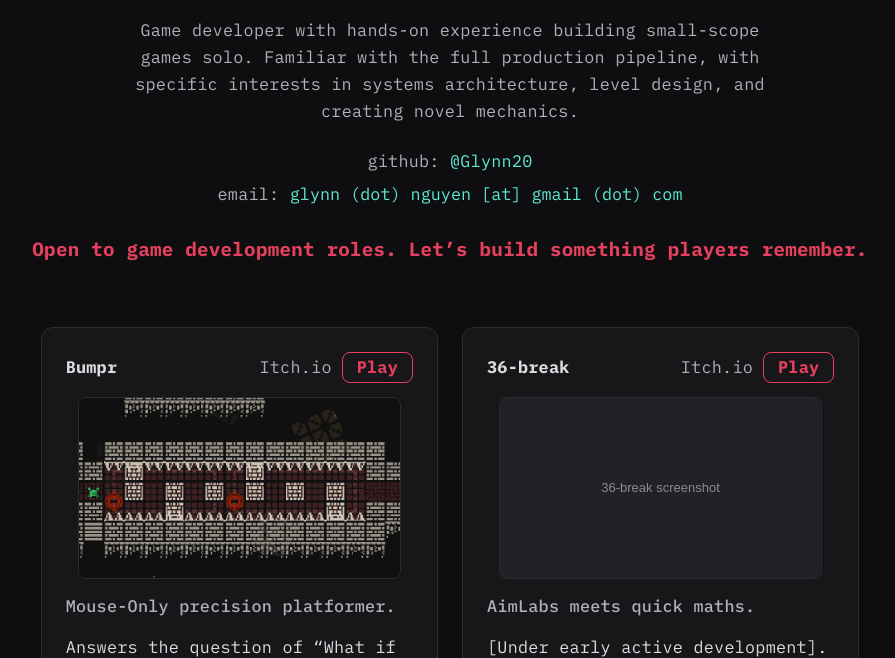
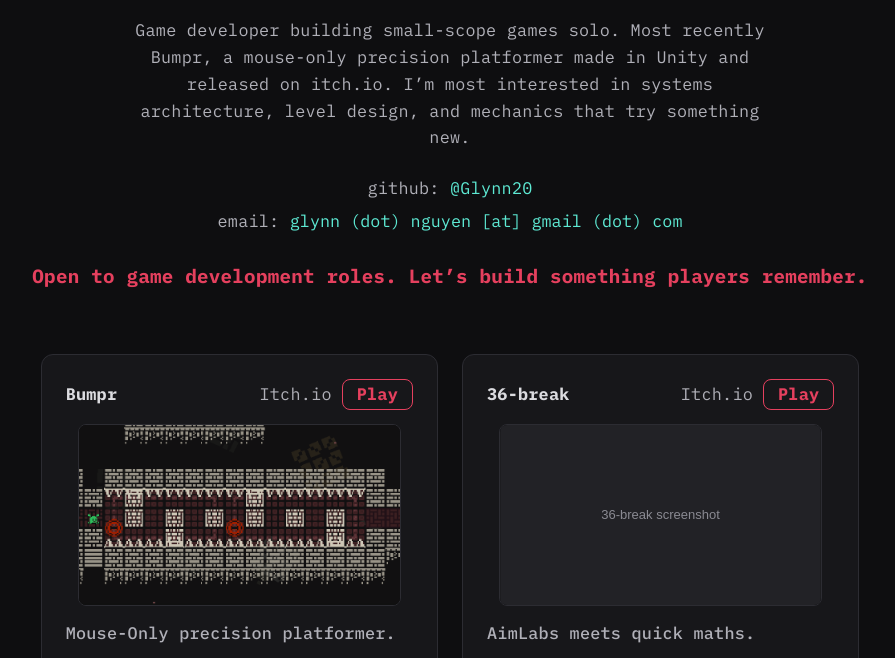
Before and after one commit to Glynn20/Glynn20.github.io, a plain HTML site: page index.html in a window 1280 px wide. Shown: the part 110-768 px from the top of the page, without its empty margins (190-1085 px from the left). Drawn offline with Linux system fonts and the light colour scheme.

Commit message:
Revise summary for game developer profile
Updated summary paragraph to reflect recent project and interests.

```diff
--- a/index.html
+++ b/index.html
@@ -104,7 +104,7 @@ button.link {
 <body>
 <header class="hero">
   <h1>Glynn Nguyen | Game Developer</h1>
-  <p class="summary">Game developer with hands-on experience building small-scope games solo. Familiar with the full production pipeline, with specific interests in systems architecture, level design, and creating novel mechanics.</p>
+  <p class="summary">Game developer building small-scope games solo. Most recently Bumpr, a mouse-only precision platformer made in Unity and released on itch.io. I’m most interested in systems architecture, level design, and mechanics that try something new.</p>
   <div class="contact">
     <span><span class="label">github:</span> <a href="https://github.com/Glynn20" rel="noopener">@Glynn20</a></span>
     <span><span class="label">email:</span> <button type="button" class="link" id="email" aria-label="Copy email address to clipboard">glynn (dot) nguyen [at] gmail (dot) com</button></span>
```
